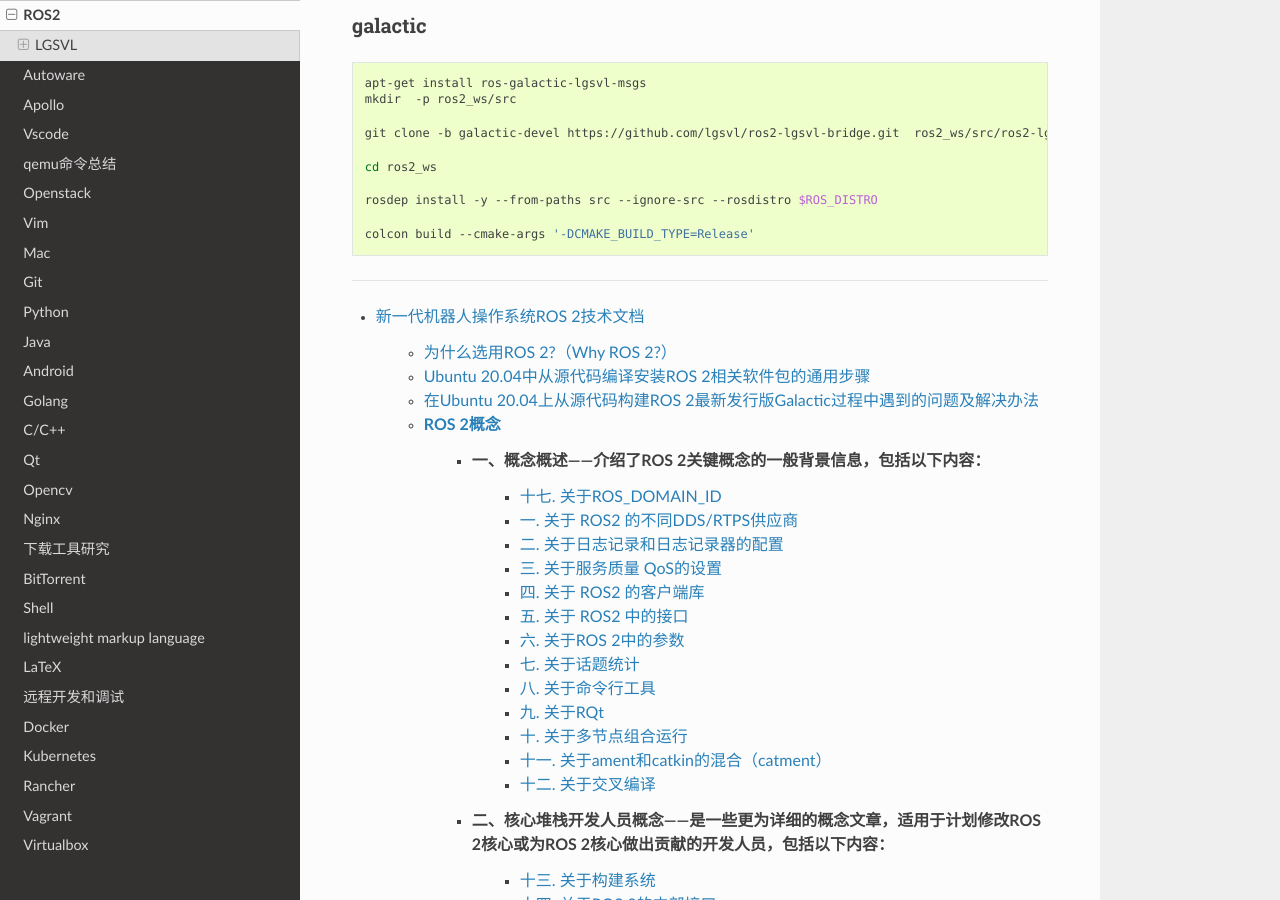
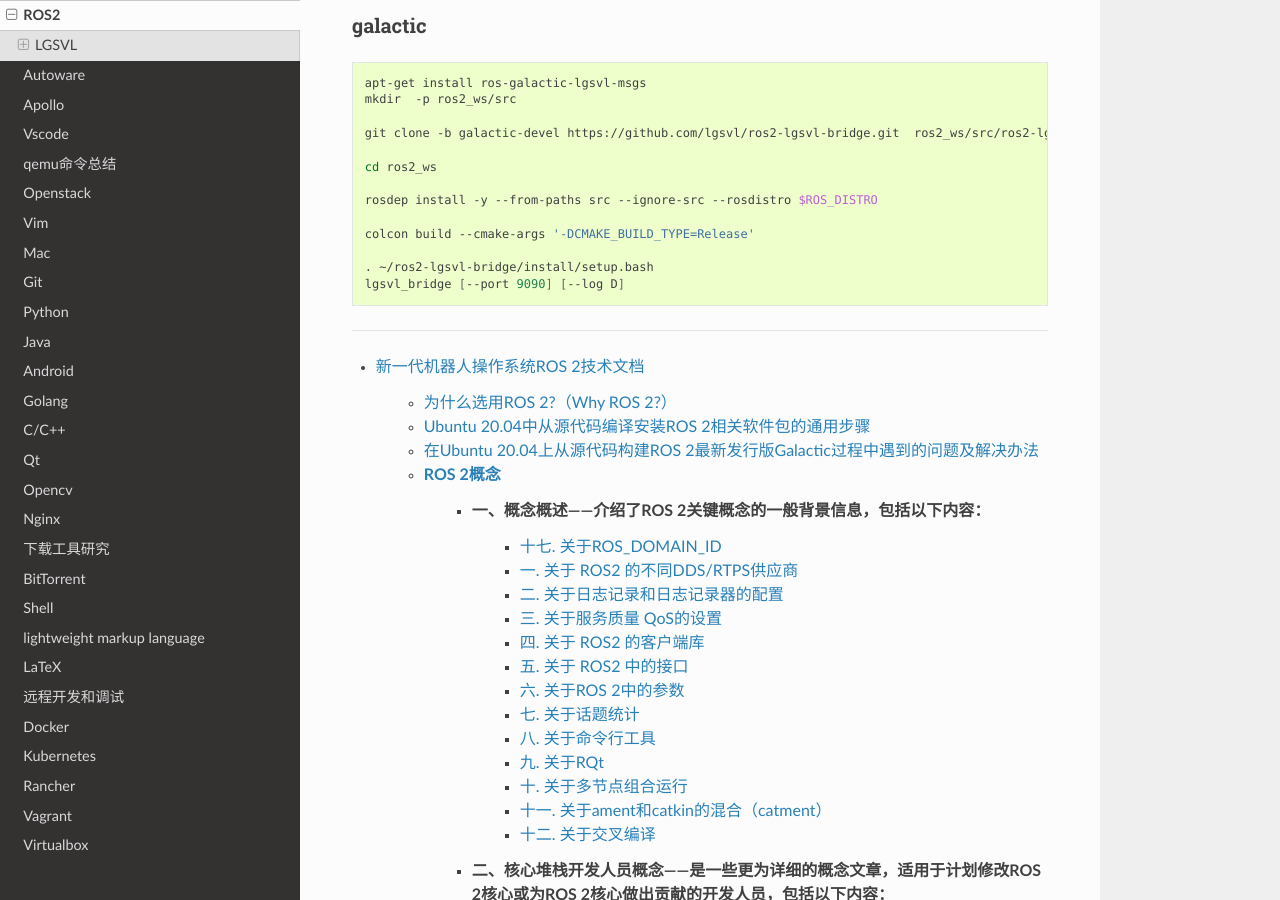
Before and after one commit to my-rds-store/my_space, a Sphinx documentation site: the page built from source/ros/ros2.rst, in a window 1280 px wide and 900 px high, scrolled down 2681 px. Built offline with Sphinx 7.4.7 and the Read the Docs theme 2.0.0, drawn with Linux system fonts in a browser that asks for light colours.

Commit message:
update ....

```diff
--- a/source/ros/ros2.rst
+++ b/source/ros/ros2.rst
@@ -173,6 +173,8 @@
 
     colcon build --cmake-args '-DCMAKE_BUILD_TYPE=Release'
 
+    . ~/ros2-lgsvl-bridge/install/setup.bash
+    lgsvl_bridge [--port 9090] [--log D]
 
 
 ----
```
